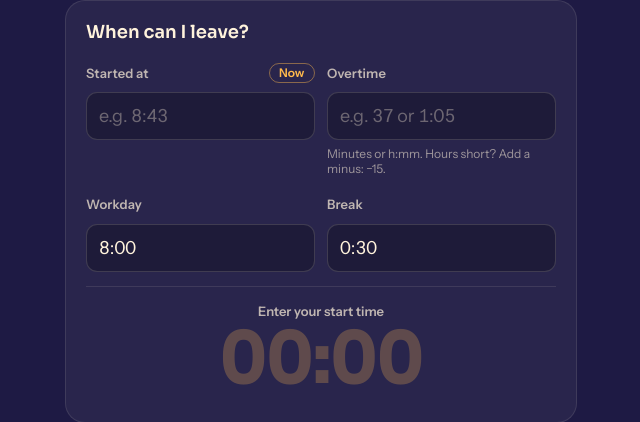
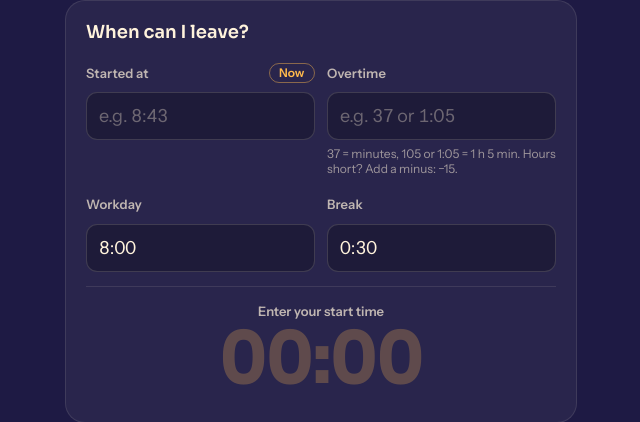
Before and after one commit to Turmin/Turmin.com, a PHP site: page /clockout/index.php in a window 1280 px wide. Shown: the part 198-620 px from the top of the page, without its empty margins (319-959 px from the left). Run offline with PHP 8.4, Linux system fonts and the light colour scheme.

Commit message:
Clock Out: one input rule for times and durations
- Durations follow the same rule as times: 1-2 digits are minutes,
  3-4 digits are hours and minutes (800 = 8:00, 105 = 1:05). Before,
  800 in Workday meant 800 minutes
- Comma accepted as separator (8,43 / 0,30) for the Dutch iOS keypad
- Durations are tidied on blur (800 -> 8:00) so you see how they were read
- Workday and Break use the decimal keypad; hint and errors explain the rule

Co-Authored-By: Claude Opus 5.5 <noreply@anthropic.com>
Claude-Session: https://claude.ai/code/session_01SeHSaRQeoQHHWWSzZtLKBf

```diff
--- a/clockout/index.php
+++ b/clockout/index.php
@@ -13,11 +13,11 @@ date_default_timezone_set('Europe/Amsterdam');
 
 const DAY = 1440;
 
-/** "8:43", "08.43", "843" -> minutes since midnight, or null. */
+/** "8:43", "08.43", "8,43", "843" -> minutes since midnight, or null. */
 function parse_time($s)
 {
     $s = trim((string) $s);
-    if (preg_match('/^(\d{1,2})[:.](\d{2})$/', $s, $m) || preg_match('/^(\d{1,2})(\d{2})$/', $s, $m)) {
+    if (preg_match('/^(\d{1,2})[:.,](\d{2})$/', $s, $m) || preg_match('/^(\d{1,2})(\d{2})$/', $s, $m)) {
         $h = (int) $m[1];
         $i = (int) $m[2];
         if ($h < 24 && $i < 60) {
@@ -27,21 +27,27 @@ function parse_time($s)
     return null;
 }
 
-/** "37", "0:37", "1:05", "-15", "+1.30" -> minutes (may be negative), or null. */
+/**
+ * Duration -> minutes (may be negative), or null. Same rule as times:
+ *   1-2 digits = minutes        "37" -> 37, "90" -> 90
+ *   3-4 digits = hours+minutes  "800" -> 8:00, "105" -> 1:05, "030" -> 0:30
+ *   h:mm (or h.mm / h,mm)       "1:05", "8.00", "0,30"
+ *   a leading minus             "-15", "-1:05"
+ */
 function parse_duration($s)
 {
     $s = str_replace([' ', '−'], ['', '-'], trim((string) $s));
     if ($s === '') {
         return 0;
     }
-    if (!preg_match('/^([+-])?(?:(\d{1,2})[:.](\d{2})|(\d{1,4}))$/', $s, $m)) {
+    if (preg_match('/^([+-]?)(\d{1,2})$/', $s, $m)) {
+        $min = (int) $m[2];
+    } elseif (preg_match('/^([+-]?)(\d{1,2})[:.,]?(\d{2})$/', $s, $m) && (int) $m[3] < 60) {
+        $min = (int) $m[2] * 60 + (int) $m[3];
+    } else {
         return null;
     }
-    $min = isset($m[4]) && $m[4] !== '' ? (int) $m[4] : (int) $m[2] * 60 + (int) $m[3];
-    if (isset($m[3]) && $m[3] !== '' && (int) $m[3] >= 60) {
-        return null;
-    }
-    return ($m[1] ?? '') === '-' ? -$min : $min;
+    return $m[1] === '-' ? -$min : $min;
 }
 
 /** Minutes -> "16:36" (with a day marker when it crosses midnight). */
@@ -120,7 +126,7 @@ if ($homeAsk === null) {
     if ($start === null) {
         $homeError = "That start time doesn't make sense. Try something like 8:43.";
     } elseif ($workday === null || $break === null || $overtime === null) {
-        $homeError = 'Use minutes (37) or hours:minutes (1:05). A minus sign (-15) works too.';
+        $homeError = 'Use minutes (37) or hours and minutes (1:05 or 105). A minus sign (-15) works too.';
     } else {
         $normal = $start + $workday + $break;
         $home = ['normal' => $normal, 'leave' => $normal - $overtime, 'overtime' => $overtime];
@@ -140,7 +146,7 @@ if ($workedAsk === null) {
     if ($s2 === null || $e2 === null) {
         $workedError = 'Enter both a start and an end time, like 8:43 and 17:20.';
     } elseif ($b2 === null || $w2 === null) {
-        $workedError = 'Use minutes (30) or hours:minutes (0:30).';
+        $workedError = 'Use minutes (30) or hours and minutes (8:00 or 800).';
     } else {
         $span = $e2 - $s2;
         if ($span < 0) {
@@ -218,16 +224,16 @@ function diff_text($v)
         </div>
         <div class="field">
           <label for="overtime">Overtime</label>
-          <input id="overtime" name="overtime" inputmode="text" autocomplete="off" placeholder="e.g. 37 or 1:05" value="<?= e($in['overtime']) ?>">
-          <span class="hint">Minutes or h:mm. Hours short? Add a minus: −15.</span>
+          <input id="overtime" name="overtime" inputmode="text" data-duration autocomplete="off" placeholder="e.g. 37 or 1:05" value="<?= e($in['overtime']) ?>">
+          <span class="hint">37 = minutes, 105 or 1:05 = 1 h 5 min. Hours short? Add a minus: −15.</span>
         </div>
         <div class="field">
           <label for="workday">Workday</label>
-          <input id="workday" name="workday" inputmode="text" autocomplete="off" placeholder="e.g. 8:00" value="<?= e($in['workday']) ?>" data-remember>
+          <input id="workday" name="workday" inputmode="decimal" data-duration autocomplete="off" placeholder="e.g. 8:00" value="<?= e($in['workday']) ?>" data-remember>
         </div>
         <div class="field">
           <label for="break">Break</label>
-          <input id="break" name="break" inputmode="text" autocomplete="off" placeholder="e.g. 0:30" value="<?= e($in['break']) ?>" data-remember>
+          <input id="break" name="break" inputmode="decimal" data-duration autocomplete="off" placeholder="e.g. 0:30" value="<?= e($in['break']) ?>" data-remember>
         </div>
         <button class="go" type="submit">Calculate</button>
 
@@ -263,11 +269,11 @@ function diff_text($v)
         </div>
         <div class="field">
           <label for="w2">Workday</label>
-          <input id="w2" name="w2" inputmode="text" autocomplete="off" placeholder="e.g. 8:00" value="<?= e($in['w2']) ?>" data-remember="workday">
+          <input id="w2" name="w2" inputmode="decimal" data-duration autocomplete="off" placeholder="e.g. 8:00" value="<?= e($in['w2']) ?>" data-remember="workday">
         </div>
         <div class="field">
           <label for="b2">Break</label>
-          <input id="b2" name="b2" inputmode="text" autocomplete="off" placeholder="e.g. 0:30" value="<?= e($in['b2']) ?>" data-remember="break">
+          <input id="b2" name="b2" inputmode="decimal" data-duration autocomplete="off" placeholder="e.g. 0:30" value="<?= e($in['b2']) ?>" data-remember="break">
         </div>
         <button class="go" type="submit">Calculate</button>
 
@@ -302,7 +308,7 @@ function diff_text($v)
 
     function parseTime(s) {
       s = String(s || '').trim();
-      var m = s.match(/^(\d{1,2})[:.](\d{2})$/) || s.match(/^(\d{1,2})(\d{2})$/);
+      var m = s.match(/^(\d{1,2})[:.,](\d{2})$/) || s.match(/^(\d{1,2})(\d{2})$/);
       if (!m) return null;
       var h = +m[1], i = +m[2];
       return h < 24 && i < 60 ? h * 60 + i : null;
@@ -310,10 +316,11 @@ function diff_text($v)
     function parseDuration(s) {
       s = String(s || '').replace(/\s+/g, '').replace('−', '-');
       if (s === '') return 0;
-      var m = s.match(/^([+-])?(?:(\d{1,2})[:.](\d{2})|(\d{1,4}))$/);
-      if (!m) return null;
-      if (m[3] !== undefined && +m[3] >= 60) return null;
-      var min = m[4] !== undefined ? +m[4] : +m[2] * 60 + +m[3];
+      // Same rule as PHP: 1-2 digits = minutes, 3-4 digits or h:mm = hours and minutes.
+      var m = s.match(/^([+-]?)(\d{1,2})$/), min;
+      if (m) min = +m[2];
+      else if ((m = s.match(/^([+-]?)(\d{1,2})[:.,]?(\d{2})$/)) && +m[3] < 60) min = +m[2] * 60 + +m[3];
+      else return null;
       return m[1] === '-' ? -min : min;
     }
     function pad(n) { return (n < 10 ? '0' : '') + n; }
@@ -362,7 +369,7 @@ function diff_text($v)
         ? render(out, 'Enter your start time', '00:00', '', true)
         : error(out, "That start time doesn't make sense. Try something like 8:43.");
       if (work === null || brk === null || ot === null)
-        return error(out, 'Use minutes (37) or hours:minutes (1:05). A minus sign (-15) works too.');
+        return error(out, 'Use minutes (37) or hours and minutes (1:05 or 105). A minus sign (-15) works too.');
 
       var normal = start + work + brk, leave = normal - ot;
       var sub = ot > 0 ? human(ot) + ' early' : ot < 0 ? human(ot) + ' late' : 'Right on time';
@@ -391,7 +398,7 @@ function diff_text($v)
       if (s === null || e === null) return typing('s2') || typing('e2')
         ? render(out, 'Enter start and end', '0:00', '', true)
         : error(out, 'Enter both a start and an end time, like 8:43 and 17:20.');
-      if (b === null || w === null) return error(out, 'Use minutes (30) or hours:minutes (0:30).');
+      if (b === null || w === null) return error(out, 'Use minutes (30) or hours and minutes (8:00 or 800).');
 
       var span = e - s; if (span < 0) span += DAY;
       var total = span - b, v = total - w;
@@ -426,6 +433,16 @@ function diff_text($v)
       });
     });
 
+    // Tidy durations on blur too, so you see how it was read: "800" becomes "8:00", "90" becomes "1:30".
+    document.querySelectorAll('[data-duration]').forEach(function (el) {
+      el.addEventListener('blur', function () {
+        if (el.value.trim() === '') return;
+        var d = parseDuration(el.value);
+        if (d !== null) el.value = (d < 0 ? '-' : '') + fmtDuration(d);
+        el.closest('form').id === 'form-home' ? calcHome() : calcWorked();
+      });
+    });
+
     $('form-home').addEventListener('input', calcHome);
     $('form-worked').addEventListener('input', calcWorked);
     // With JS everything is live; submitting just updates the URL (handy to share/bookmark).
```
